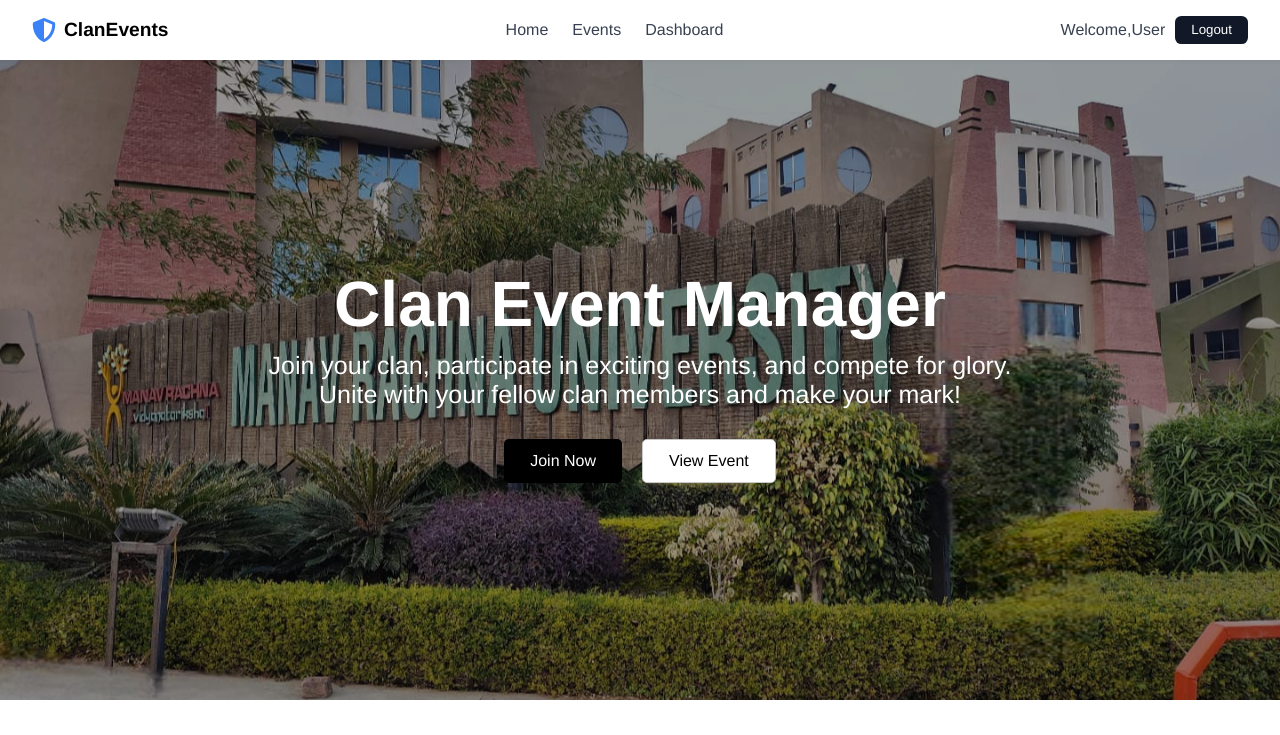
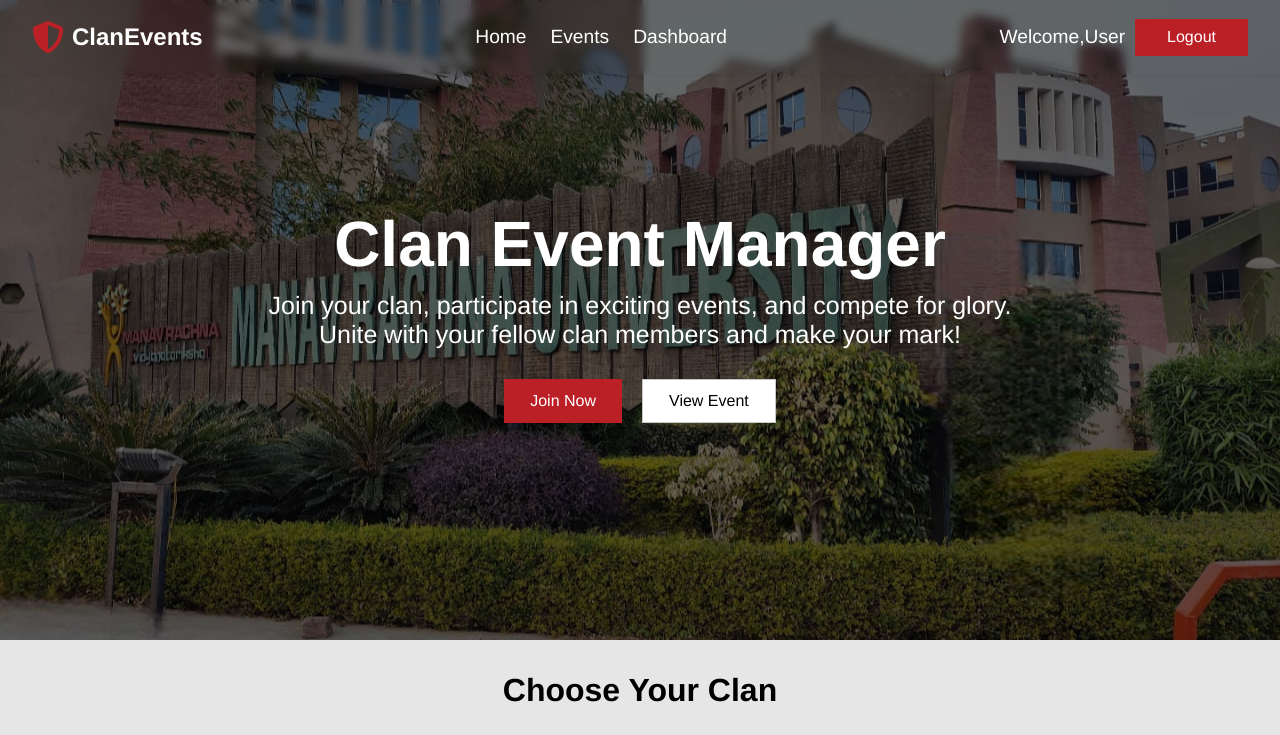
Before and after one commit to Aman-Sharma-Dev01/Clan-Event-Manager-0.1, a React (Vite) app in the folder Frontend/: page / in a window 1280 px wide. Shown: the top 735 px of the page. Built offline with nearby package versions, Linux system fonts and the light colour scheme.

Commit message:
style home page

```diff
--- a/Frontend/src/components/ClanLogoSection/ClanLogoSection.css
+++ b/Frontend/src/components/ClanLogoSection/ClanLogoSection.css
@@ -1,12 +1,14 @@
 .clans-section {
   padding: 2rem;
   text-align: center;
+  background-color: rgb(231, 230, 230);
 }
 
 .clans-section h2 {
   font-size: 2rem;
   font-weight: bold;
   margin-bottom: 2rem;
+  color: black;
 }
 
 .clan-grid {
--- a/Frontend/src/components/Footer/Footer.css
+++ b/Frontend/src/components/Footer/Footer.css
@@ -1,5 +1,5 @@
 .footer-cta {
-  background-color: #0f172a; /* Deep navy */
+  background-color: #CC014A; /* Deep navy */
   color: #ffffff;
   text-align: center;
   padding: 3rem 1.5rem;
@@ -12,8 +12,8 @@
 }
 
 .footer-cta p {
-  color: #94a3b8;
-  font-size: 1rem;
+  color: #fff;
+  font-size: 1.2rem;
   margin-bottom: 1.5rem;
 }
 
--- a/Frontend/src/components/HeroSection/HeroSection.css
+++ b/Frontend/src/components/HeroSection/HeroSection.css
@@ -1,5 +1,4 @@
 .Hero-section {
-
 
     background-blend-mode: darken;
     padding: 50px;
@@ -10,10 +9,10 @@
     display: flex;
     justify-content: center;
     align-items: center;
-   background:rgba(0 ,0 ,0 ,0.4) url(/clf_img-Photoroom.png);
+   background:rgba(0 ,0 ,0 ,0.6) url(/clf_img-Photoroom.png);
     background-size: cover;
   background-repeat: no-repeat;
-  background-position: center;
+  background-position: center;;
 }
 .mid-part{
     display: flex;
@@ -23,7 +22,7 @@
 }
 .Hero-section h1 {
     font-size: 64px;
-    color: #fff;
+    color: white;
     margin-bottom: 10px;
 
 }
@@ -41,13 +40,14 @@
     padding: 12px 26px;
     font-size: 16px;
     color: #fff;
-    background-color: #000000;
+    background-color: #bc2027;
     border: none;
-    border-radius: 5px;
     cursor: pointer;
+    transition: .5s ease;
 }
 .home-btns button:hover {
-    background-color: #424242;
+    background-color: #FCD200;
+    color: black;
 }
 .home-btns button:focus {
     outline: none;
--- a/Frontend/src/components/Navbar/Navbar.css
+++ b/Frontend/src/components/Navbar/Navbar.css
@@ -5,9 +5,13 @@
   padding: 1rem 2rem;
   background-color: #ffffff;
   box-shadow: 0 1px 4px rgba(0, 0, 0, 0.05);
-  position: sticky;
   top: 0;
   z-index: 1000;
+  position: absolute;
+  background: transparent;
+  backdrop-filter: blur(5px);
+  width: 100%;
+  height: 9.3vh;
 }
 
 .navbar-left {
@@ -17,14 +21,14 @@
 }
 
 .logo-icon {
-  color: #3b82f6;
-  font-size: 1.5rem;
+  color: #bc2027;
+  font-size: 2rem;
 }
 
 .brand-name {
   font-weight: 700;
-  font-size: 1.2rem;
-  color: #000;
+  font-size: 1.5rem;
+  color: white;
 }
 
 .navbar-center {
@@ -34,29 +38,30 @@
 
 .nav-link {
   text-decoration: none;
-  color: #374151;
+  color: white;
   font-weight: 500;
-  font-size: 1rem;
-  transition: color 0.2s ease;
+  font-size: 1.2rem;
+  transition: color 0.2s ease;;
 }
 
 .nav-link:hover {
-  color: #1f2937;
+  color: #FCD200;
 }
 
 .navbar-right .login-btn {
-  background-color: #111827;
+  background-color: #bc2027;
   color: white;
-  padding: 0.4rem 1rem;
+  padding: 0.6rem 2rem;
   border: none;
-  border-radius: 0.4rem;
   font-weight: 500;
+  font-size: 1rem;
   cursor: pointer;
   transition: background 0.3s ease;
 }
 
 .login-btn:hover {
-  background-color: #1f2937;
+  background-color: #FCD200;
+  color: black;
 }
 
 
```
